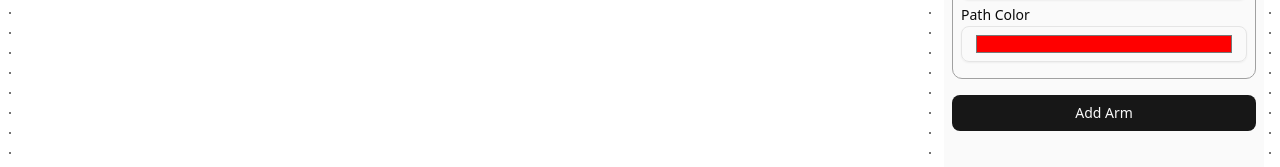
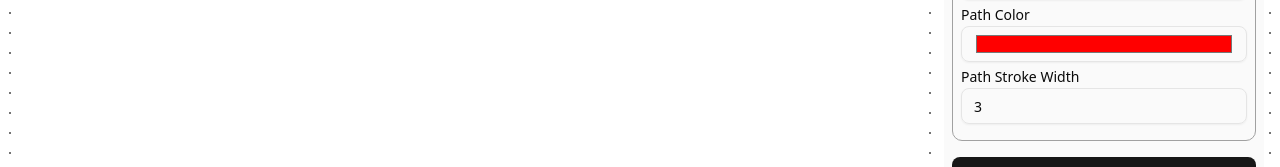
Before and after one commit to harshith-ashvi/kinamatic-arms, a Next.js app: page / in a window 1280 px wide. Shown: the part 337-504 px from the top of the page. Built offline with nearby package versions, Linux system fonts and the light colour scheme.

Commit message:
add path thickness as general variable control

```diff
--- a/src/components/kinamatic-canvas.tsx
+++ b/src/components/kinamatic-canvas.tsx
@@ -1,6 +1,7 @@
 "use client";
 
 import { useEffect, useRef } from "react";
+
 import { drawPath, KinematicArm } from "@/lib/kinamatic-arm";
 import { ArmValueInterface, GeneralValueInterface } from "@/lib/types";
 
@@ -68,7 +69,12 @@ const KinematicCanvas = ({
         path.push({ x: endX, y: endY });
         if (path.length > 10000) path.shift();
 
-        drawPath(context, path, generalValues.pathColor);
+        drawPath(
+          context,
+          path,
+          generalValues.pathColor,
+          generalValues.pathThickness
+        );
 
         arms.forEach((arm, index) => {
           arm.renderArm(
--- a/src/components/kinamatic-control.tsx
+++ b/src/components/kinamatic-control.tsx
@@ -1,9 +1,10 @@
+import { SyntheticEvent } from "react";
+import { Trash } from "lucide-react";
+
 import { Label } from "@/components/ui/label";
 import { Input } from "@/components/ui/input";
+import { Button } from "@/components/ui/button";
 import { ArmValueInterface, GeneralValueInterface } from "@/lib/types";
-import { SyntheticEvent } from "react";
-import { Button } from "./ui/button";
-import { Trash } from "lucide-react";
 
 interface KinematicControlProps {
   generalValues: GeneralValueInterface;
@@ -208,6 +209,18 @@ const KinematicControl = ({
             )
           }
         />
+        <InputGroup
+          label="Path Stroke Width"
+          name="pathThickness"
+          type="number"
+          value={generalValues.pathThickness}
+          onChange={(e) =>
+            handleGeneralValueUpdate(
+              "pathThickness",
+              Number((e.target as HTMLInputElement).value)
+            )
+          }
+        />
       </div>
 
       <div className="flex flex-col gap-2 mt-2">
--- a/src/components/kinematic-animation-layout.tsx
+++ b/src/components/kinematic-animation-layout.tsx
@@ -1,6 +1,7 @@
 "use client";
 
 import { useState } from "react";
+
 import KinematicCanvas from "./kinamatic-canvas";
 import KinematicControl from "./kinamatic-control";
 
@@ -12,6 +13,7 @@ const KinematicAnimationLayout = () => {
     incrementAngle: 0,
     bgColor: "#ffffff",
     pathColor: "#ff0000",
+    pathThickness: 3,
   });
   const [armsValue, setArmsValue] = useState<ArmValueInterface[]>([]);
 
--- a/src/lib/kinamatic-arm.ts
+++ b/src/lib/kinamatic-arm.ts
@@ -55,12 +55,13 @@ export class KinematicArm {
 export function drawPath(
   ctx: CanvasRenderingContext2D,
   path: { x: number; y: number }[],
-  pathColor: string
+  pathColor: string,
+  pathThickness: number
 ) {
   if (path.length < 2) return;
 
   ctx.strokeStyle = pathColor || "red";
-  ctx.lineWidth = 3;
+  ctx.lineWidth = pathThickness || 3;
 
   ctx.beginPath();
   ctx.moveTo(path[0].x, path[0].y);
--- a/src/lib/types.ts
+++ b/src/lib/types.ts
@@ -3,6 +3,7 @@ export interface GeneralValueInterface {
   incrementAngle: number;
   bgColor: string;
   pathColor: string;
+  pathThickness: number;
 }
 
 export interface ArmValueInterface {
```
